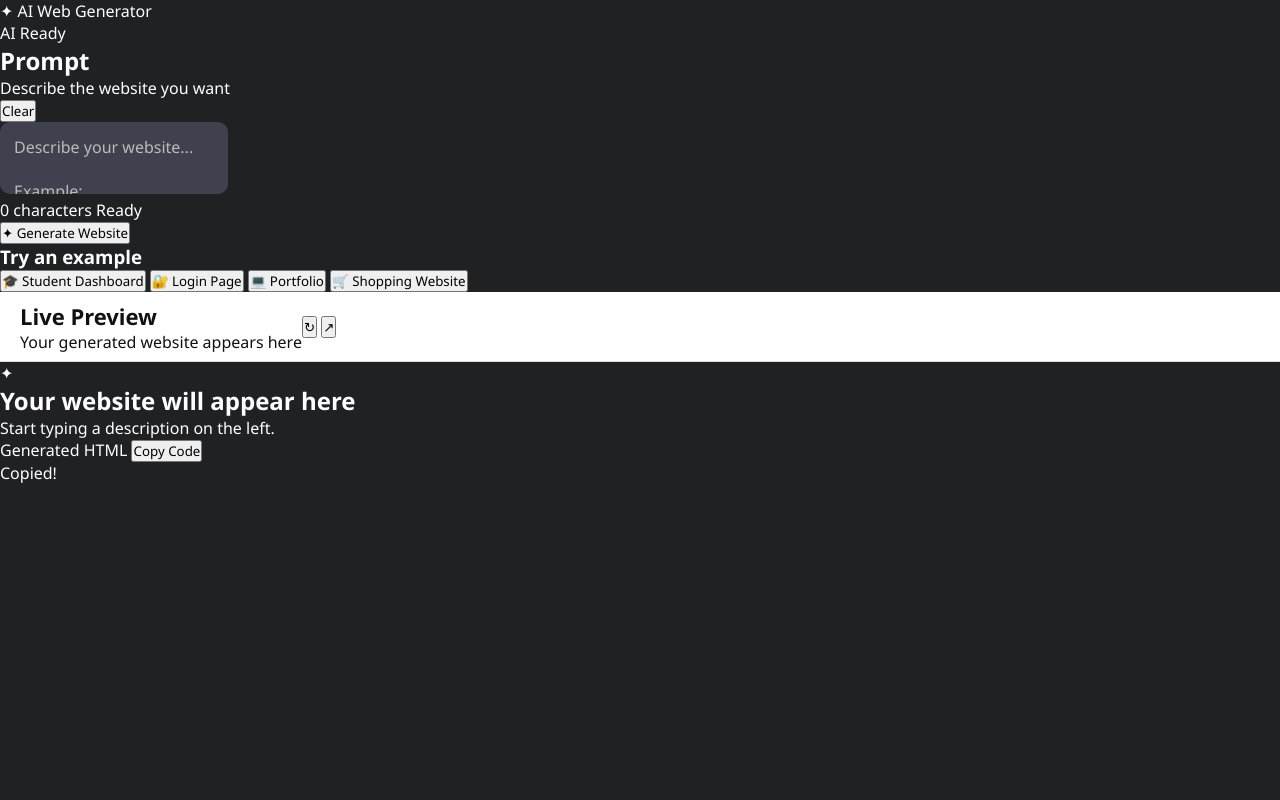
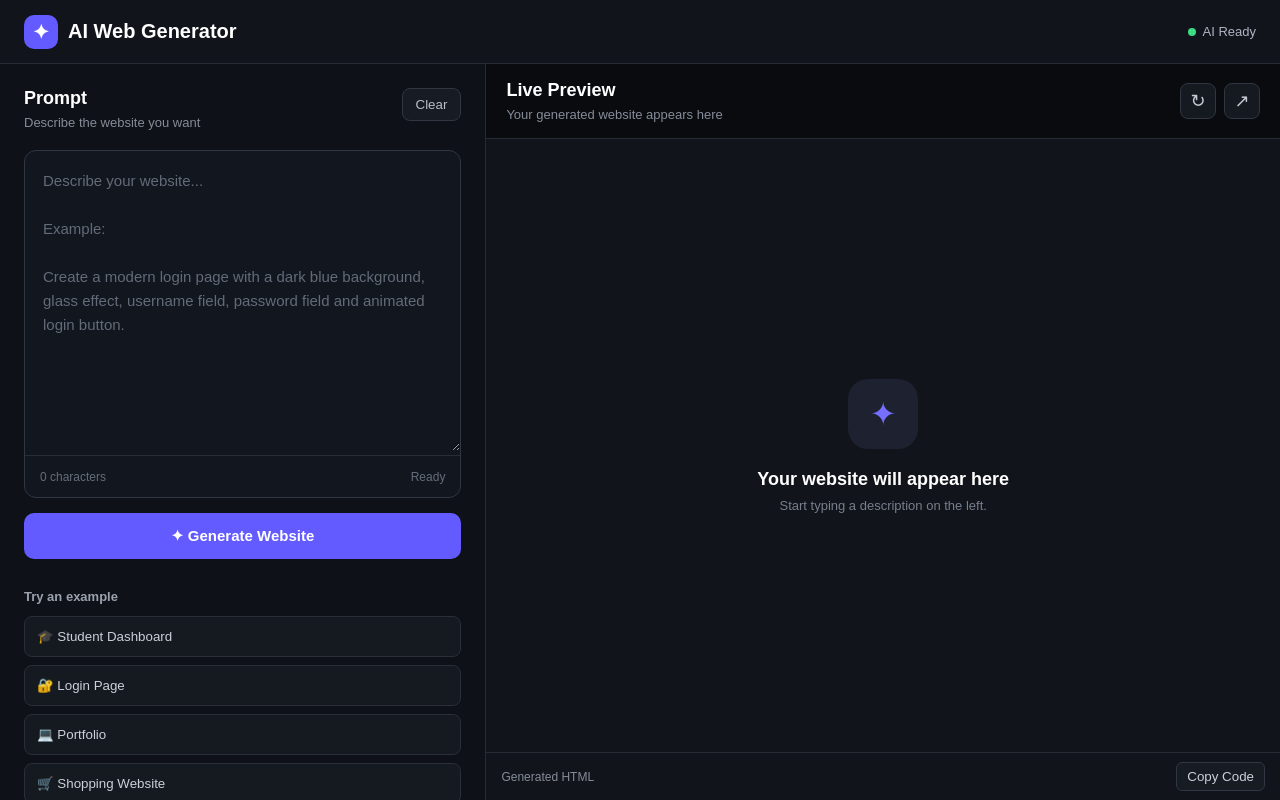
Before and after one commit to umesh-1106/AI---flowchat, a Flask app: page / in a window 1280 px wide. Run offline with Flask 3, Linux system fonts and the light colour scheme.

Commit message:
Update style.css

```diff
--- a/static/style.css
+++ b/static/style.css
@@ -1,244 +1,513 @@
-/* =========================
-   AI Flow Chat Style
-========================= */
-
-*{
-    margin:0;
-    padding:0;
-    box-sizing:border-box;
-    font-family:Segoe UI,Arial,sans-serif;
+* {
+    margin: 0;
+    padding: 0;
+    box-sizing: border-box;
 }
 
-body{
-    background:#202123;
-    color:#fff;
-    height:100vh;
-    overflow:hidden;
+body {
+    font-family: Arial, Helvetica, sans-serif;
+    background: #0b0d12;
+    color: #ffffff;
+    height: 100vh;
+    overflow: hidden;
 }
 
-.container{
-    display:flex;
-    height:100vh;
+
+/* TOP BAR */
+
+.topbar {
+    height: 64px;
+
+    display: flex;
+    align-items: center;
+    justify-content: space-between;
+
+    padding: 0 24px;
+
+    background: #11141b;
+
+    border-bottom: 1px solid #272b35;
 }
 
-/* =========================
-   LEFT CHAT
-========================= */
+.logo {
+    font-size: 20px;
+    font-weight: 700;
 
-.chat-section{
-    width:40%;
-    background:#343541;
-    display:flex;
-    flex-direction:column;
-    border-right:1px solid #444654;
+    display: flex;
+    align-items: center;
+    gap: 10px;
 }
 
-.header{
-    height:70px;
-    background:#202123;
-    display:flex;
-    justify-content:space-between;
-    align-items:center;
-    padding:20px;
-    border-bottom:1px solid #444654;
+.logo-icon {
+    width: 34px;
+    height: 34px;
+
+    display: flex;
+    align-items: center;
+    justify-content: center;
+
+    border-radius: 10px;
+
+    background: #635bff;
+
+    font-size: 20px;
 }
 
-.header h2{
-    font-size:22px;
+.status {
+    font-size: 13px;
+    color: #aeb4c0;
+
+    display: flex;
+    align-items: center;
+    gap: 7px;
 }
 
-.header button{
-    background:#10a37f;
-    color:white;
-    border:none;
-    padding:10px 18px;
-    border-radius:8px;
-    cursor:pointer;
-    font-weight:bold;
-    transition:.3s;
+.status-dot {
+    width: 8px;
+    height: 8px;
+
+    border-radius: 50%;
+
+    background: #3ddc84;
 }
 
-.header button:hover{
-    background:#0d8d6d;
+
+/* WORKSPACE */
+
+.workspace {
+    height: calc(100vh - 64px);
+
+    display: grid;
+
+    grid-template-columns: 38% 62%;
 }
 
-.chat-box{
-    flex:1;
-    overflow-y:auto;
-    padding:20px;
+
+/* LEFT */
+
+.left-panel {
+    padding: 24px;
+
+    background: #0e1117;
+
+    border-right: 1px solid #272b35;
+
+    overflow-y: auto;
 }
 
-.message{
-    display:flex;
-    margin-bottom:20px;
+.panel-header {
+    display: flex;
+    align-items: flex-start;
+    justify-content: space-between;
+
+    margin-bottom: 20px;
 }
 
-.message.user{
-    justify-content:flex-end;
+.panel-header h2,
+.preview-header h2 {
+    font-size: 18px;
 }
 
-.message.ai{
-    justify-content:flex-start;
+.panel-header p,
+.preview-header p {
+    margin-top: 6px;
+
+    color: #858c99;
+
+    font-size: 13px;
 }
 
-.avatar{
-    width:42px;
-    height:42px;
-    border-radius:50%;
-    background:#10a37f;
-    display:flex;
-    justify-content:center;
-    align-items:center;
-    margin-right:12px;
-    font-size:22px;
+.small-button {
+    border: 1px solid #303642;
+
+    background: #171b23;
+
+    color: #b9bec8;
+
+    border-radius: 8px;
+
+    padding: 8px 13px;
+
+    cursor: pointer;
 }
 
-.message.user .avatar{
-    order:2;
-    margin-left:12px;
-    margin-right:0;
-    background:#2563eb;
+.small-button:hover {
+    background: #202530;
 }
 
-.bubble{
-    max-width:75%;
-    padding:15px;
-    border-radius:14px;
-    line-height:1.6;
-    word-wrap:break-word;
+
+/* TEXTAREA */
+
+.prompt-container {
+    border: 1px solid #303642;
+
+    border-radius: 12px;
+
+    background: #12161e;
+
+    overflow: hidden;
 }
 
-.message.ai .bubble{
-    background:#444654;
+textarea {
+    width: 100%;
+
+    min-height: 300px;
+
+    resize: vertical;
+
+    padding: 18px;
+
+    border: none;
+
+    outline: none;
+
+    background: transparent;
+
+    color: #ffffff;
+
+    font-size: 15px;
+
+    line-height: 1.6;
+
+    font-family: Arial, Helvetica, sans-serif;
 }
 
-.message.user .bubble{
-    background:#2563eb;
+textarea::placeholder {
+    color: #636b79;
 }
 
-/* =========================
-   INPUT
-========================= */
+.prompt-footer {
+    height: 42px;
 
-.input-area{
-    display:flex;
-    gap:10px;
-    padding:15px;
-    background:#202123;
-    border-top:1px solid #444654;
+    padding: 0 15px;
+
+    border-top: 1px solid #272c35;
+
+    display: flex;
+
+    align-items: center;
+
+    justify-content: space-between;
+
+    color: #656d7a;
+
+    font-size: 12px;
 }
 
-textarea{
-    flex:1;
-    resize:none;
-    border:none;
-    outline:none;
-    border-radius:10px;
-    padding:14px;
-    font-size:16px;
-    background:#40414f;
-    color:white;
+
+/* GENERATE BUTTON */
+
+.generate-button {
+    width: 100%;
+
+    margin-top: 15px;
+
+    padding: 14px;
+
+    border: none;
+
+    border-radius: 10px;
+
+    background: #635bff;
+
+    color: white;
+
+    font-size: 15px;
+
+    font-weight: 600;
+
+    cursor: pointer;
+
+    transition: 0.2s;
 }
 
-textarea::placeholder{
-    color:#bbbbbb;
+.generate-button:hover {
+    background: #716aff;
+
+    transform: translateY(-1px);
 }
 
-#sendBtn{
-    width:60px;
-    border:none;
-    border-radius:10px;
-    background:#10a37f;
-    color:white;
-    font-size:24px;
-    cursor:pointer;
-    transition:.3s;
+.generate-button:disabled {
+    opacity: 0.6;
+
+    cursor: wait;
+
+    transform: none;
 }
 
-#sendBtn:hover{
-    background:#0d8d6d;
+
+/* EXAMPLES */
+
+.examples {
+    margin-top: 30px;
 }
 
-/* =========================
-   RIGHT PREVIEW
-========================= */
+.examples h3 {
+    color: #9ba2af;
 
-.preview-section{
-    width:60%;
-    display:flex;
-    flex-direction:column;
-    background:#f3f3f3;
+    font-size: 13px;
+
+    margin-bottom: 12px;
 }
 
-.preview-header{
-    height:70px;
-    background:white;
-    color:#111;
-    display:flex;
-    align-items:center;
-    padding:20px;
-    border-bottom:1px solid #ddd;
+.example {
+    width: 100%;
+
+    padding: 12px;
+
+    margin-bottom: 8px;
+
+    border-radius: 8px;
+
+    border: 1px solid #292e38;
+
+    background: #151920;
+
+    color: #cbd0d9;
+
+    text-align: left;
+
+    cursor: pointer;
+
+    transition: 0.2s;
 }
 
-.preview-header h2{
-    font-size:22px;
+.example:hover {
+    background: #1d222b;
+
+    border-color: #454c59;
 }
 
-#previewFrame{
-    flex:1;
-    width:100%;
-    border:none;
-    background:white;
+
+/* RIGHT */
+
+.right-panel {
+    min-width: 0;
+
+    background: #090b0f;
+
+    display: flex;
+
+    flex-direction: column;
 }
 
-/* =========================
-   SCROLLBAR
-========================= */
+.preview-header {
+    height: 75px;
 
-.chat-box::-webkit-scrollbar{
-    width:8px;
+    padding: 15px 20px;
+
+    display: flex;
+
+    align-items: center;
+
+    justify-content: space-between;
+
+    border-bottom: 1px solid #272b35;
 }
 
-.chat-box::-webkit-scrollbar-thumb{
-    background:#666;
-    border-radius:20px;
+.preview-actions {
+    display: flex;
+
+    gap: 8px;
 }
 
-/* =========================
-   CODE BLOCKS
-========================= */
+.preview-actions button {
+    width: 36px;
+    height: 36px;
 
-pre{
-    background:#111827;
-    color:#00ff88;
-    padding:15px;
-    border-radius:10px;
-    overflow:auto;
-    margin-top:10px;
+    border-radius: 8px;
+
+    border: 1px solid #303642;
+
+    background: #151920;
+
+    color: #c5cad3;
+
+    cursor: pointer;
+
+    font-size: 18px;
 }
 
-code{
-    font-family:Consolas,monospace;
+.preview-actions button:hover {
+    background: #20252e;
 }
 
-/* =========================
-   MOBILE
-========================= */
 
-@media(max-width:900px){
+/* PREVIEW */
 
-.container{
-    flex-direction:column;
+.preview-container {
+    flex: 1;
+
+    position: relative;
+
+    background: #ffffff;
+
+    overflow: hidden;
 }
 
-.chat-section{
-    width:100%;
-    height:60%;
+#previewFrame {
+    width: 100%;
+    height: 100%;
+
+    border: none;
+
+    background: white;
 }
 
-.preview-section{
-    width:100%;
-    height:40%;
+.empty-preview {
+    position: absolute;
+
+    inset: 0;
+
+    display: flex;
+
+    flex-direction: column;
+
+    justify-content: center;
+
+    align-items: center;
+
+    text-align: center;
+
+    background: #11141a;
+
+    color: white;
 }
 
+.empty-icon {
+    width: 70px;
+    height: 70px;
+
+    display: flex;
+
+    align-items: center;
+    justify-content: center;
+
+    border-radius: 20px;
+
+    background: #1d2130;
+
+    color: #756eff;
+
+    font-size: 32px;
+
+    margin-bottom: 20px;
 }
+
+.empty-preview h2 {
+    font-size: 18px;
+}
+
+.empty-preview p {
+    margin-top: 8px;
+
+    color: #777f8d;
+
+    font-size: 13px;
+}
+
+
+/* CODE BAR */
+
+.code-bar {
+    height: 48px;
+
+    padding: 0 15px;
+
+    display: flex;
+
+    align-items: center;
+
+    justify-content: space-between;
+
+    background: #11141a;
+
+    border-top: 1px solid #272b35;
+
+    color: #858c98;
+
+    font-size: 12px;
+}
+
+.code-bar button {
+    border: 1px solid #303642;
+
+    background: #171b22;
+
+    color: #cbd0d9;
+
+    padding: 6px 10px;
+
+    border-radius: 6px;
+
+    cursor: pointer;
+}
+
+.code-bar button:hover {
+    background: #222730;
+}
+
+
+/* TOAST */
+
+.toast {
+    position: fixed;
+
+    bottom: 25px;
+
+    left: 50%;
+
+    transform: translateX(-50%) translateY(20px);
+
+    background: #1e232c;
+
+    border: 1px solid #3a414d;
+
+    color: white;
+
+    padding: 10px 18px;
+
+    border-radius: 8px;
+
+    opacity: 0;
+
+    pointer-events: none;
+
+    transition: 0.3s;
+}
+
+.toast.show {
+    opacity: 1;
+
+    transform: translateX(-50%) translateY(0);
+}
+
+
+/* MOBILE */
+
+@media (max-width: 800px) {
+
+    body {
+        overflow: auto;
+    }
+
+    .workspace {
+        height: auto;
+
+        grid-template-columns: 1fr;
+    }
+
+    .left-panel {
+        border-right: none;
+
+        border-bottom: 1px solid #272b35;
+    }
+
+    .right-panel {
+        height: 650px;
+    }
+
+    textarea {
+        min-height: 220px;
+    }
+}
```
